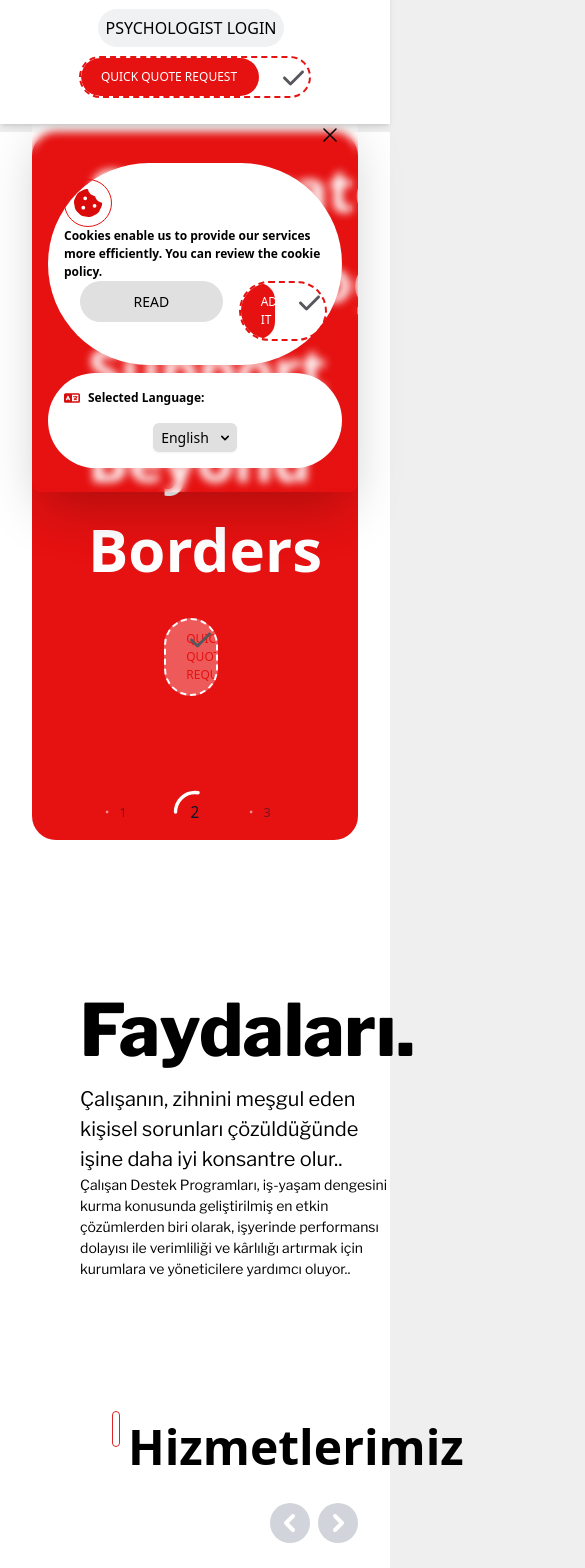
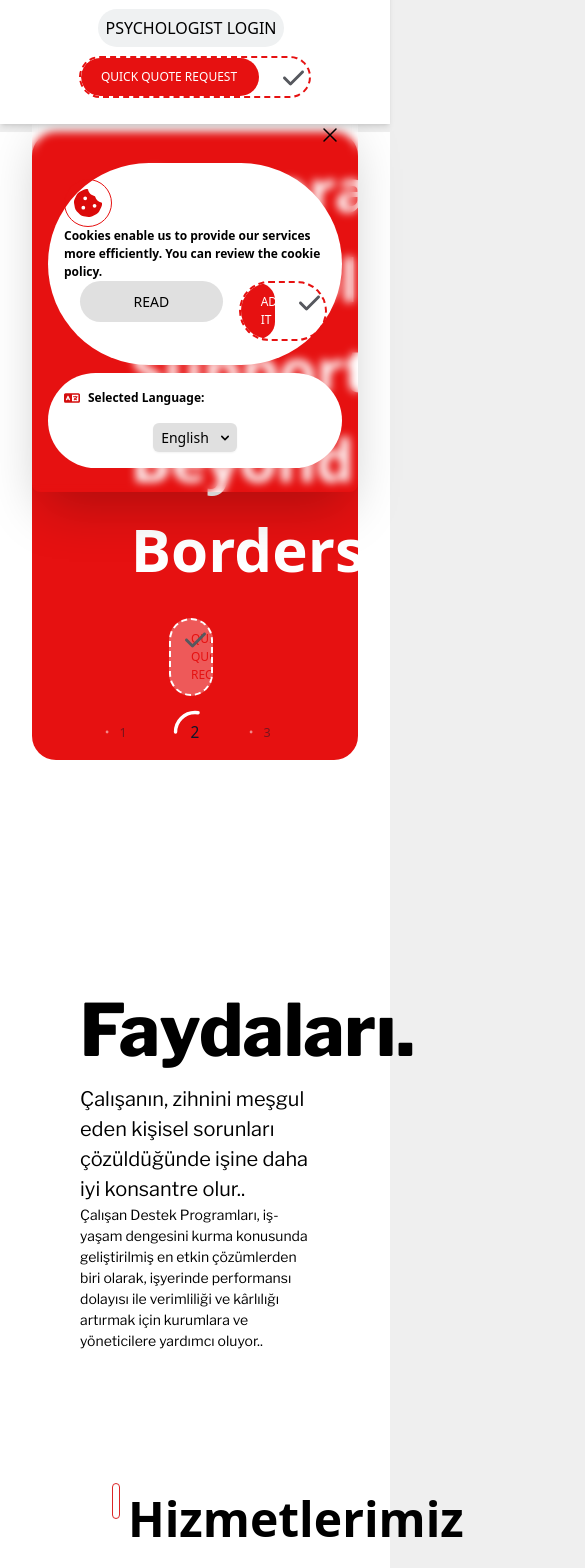
Before and after one commit to slmbngl/my-sento, a Vue app: page / in a window 390 px wide. Shown: the part 320-1888 px from the top of the page, 585 px wide, since content can reach past the window. Built offline with nearby package versions, Linux system fonts and the light colour scheme.

Commit message:
Responsive part: progressSlider

```diff
--- a/src/components/ProgressSlider.vue
+++ b/src/components/ProgressSlider.vue
@@ -5,9 +5,9 @@
         enterFrom="translate-x-full" enterTo="translate-x-0" leave="transition ease-in duration-300 transform absolute"
         leaveFrom="translate-x-0" leaveTo="-translate-x-full" @before-enter="heightFix()" class="absolute inset-0">
         <div class="relative bg-sento rounded-3xl mx-8 px-14">
-          <div class="flex flex-col lg:flex-row text-white z-0 lg:text-left text-center">
-            <div class="w-full lg:w-3/5 mt-0 mb-0 pb-20 xl:pb-0 xl:mt-40 xl:mb-20">
-              <p class="text-6xl md:text-7xl font-semibold py-3">{{ item.letter }}</p>
+          <div class="flex justify-center lg:justify-start text-center lg:text-left text-white z-0">
+            <div class="w-3/5 xl:mt-40 xl:mb-20">
+              <p class="text-6xl xl:text-7xl font-semibold py-3">{{ item.letter }}</p>
               <p class="hidden md:block text-xl font-normal py-3">{{ item.letter2 }}</p>
               <button class="mixed-button">
                 {{ $t('fast') }}
@@ -17,9 +17,9 @@
                 </svg>
               </button>
             </div>
-            <div class="absolute w-full lg:w-2/5 bottom-0 right-0 lg:mr-0 pr-0 pl-0 ml-0 mt-20 z-0">
-              <img class="hidden lg:block rounded-xl ml-auto mr-0 pointer-events-none" :src="item.img" width="430"
-                height="470" :alt="item.desc" />
+            <div class="hidden lg:block w-2/5 bottom-0 right-0 mr-0 pr-0 pl-0 ml-0 mt-20 absolute z-0">
+              <img class="rounded-xl ml-auto mr-0 pointer-events-none" :src="item.img" width="430" height="470"
+                :alt="item.desc" />
             </div>
           </div>
 
--- a/src/views/HomeView.vue
+++ b/src/views/HomeView.vue
@@ -7,8 +7,8 @@
       <section class="relative bg-white z-10">
         <Progress />
         <div class="flex mt-0 xl:mt-20 pl-20 pb-5">
-          <div class="w-full md:w-3/4 mr-0 md:mr-20">
-            <p class="text-7xl md:text-9xl font-extrabold text-left text-black font-qubi">Faydaları.</p>
+          <div class="w-3/4 lg:text-left text-center mr-0 md:mr-20">
+            <p class="text-7xl sm:text-9xl font-extrabold text-left text-black font-qubi">Faydaları.</p>
             <p class="text-xl font-normal text-left text-black font-qubi">Çalışanın, zihnini meşgul eden kişisel
               sorunları
               çözüldüğünde işine daha iyi konsantre olur..</p>
@@ -92,7 +92,7 @@
                     d="M96 32V64H48C21.5 64 0 85.5 0 112v48H448V112c0-26.5-21.5-48-48-48H352V32c0-17.7-14.3-32-32-32s-32 14.3-32 32V64H160V32c0-17.7-14.3-32-32-32S96 14.3 96 32zM448 192H0V464c0 26.5 21.5 48 48 48H400c26.5 0 48-21.5 48-48V192z" />
                 </svg></button>
             </div>
-            <div class="flex gap-8 columns-3 mt-10 mx-16">
+            <div class="flex flex-col md:flex-row md:gap-8 mt-10 mx-16">
               <div>
                 <ul>
                   <li class="mb-4"><a class="text-sento text-sm" href="#">Kurumsal</a></li>
```
